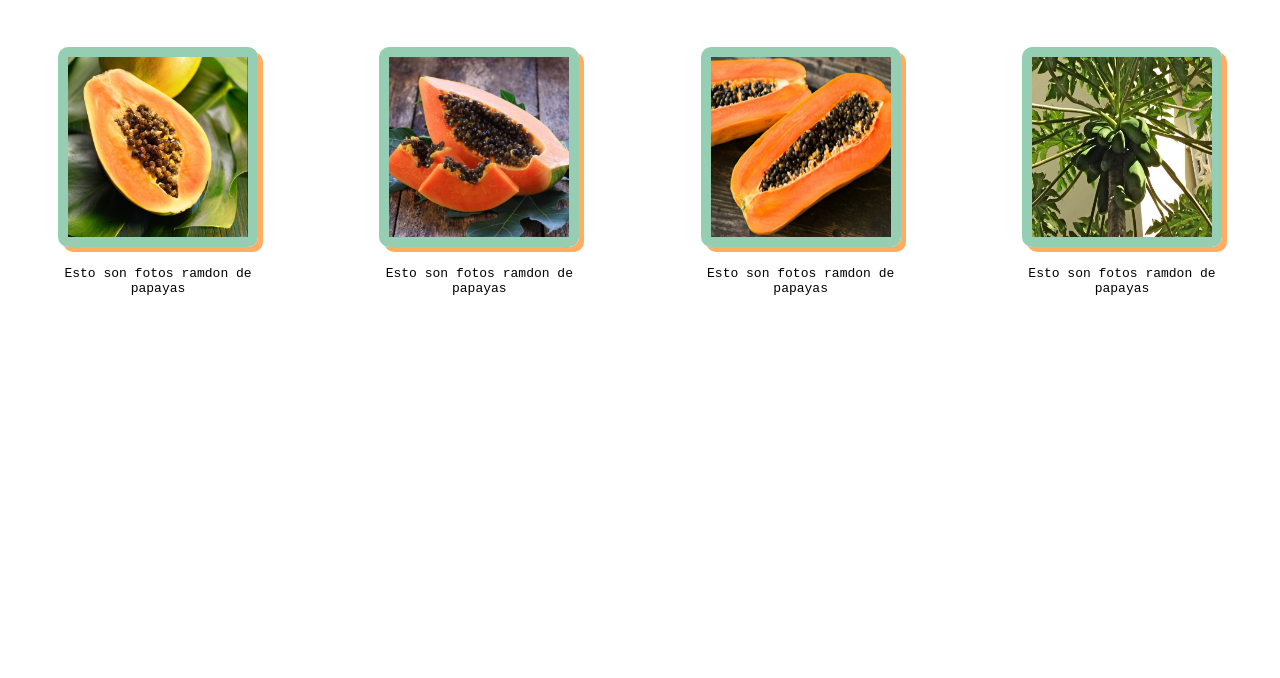
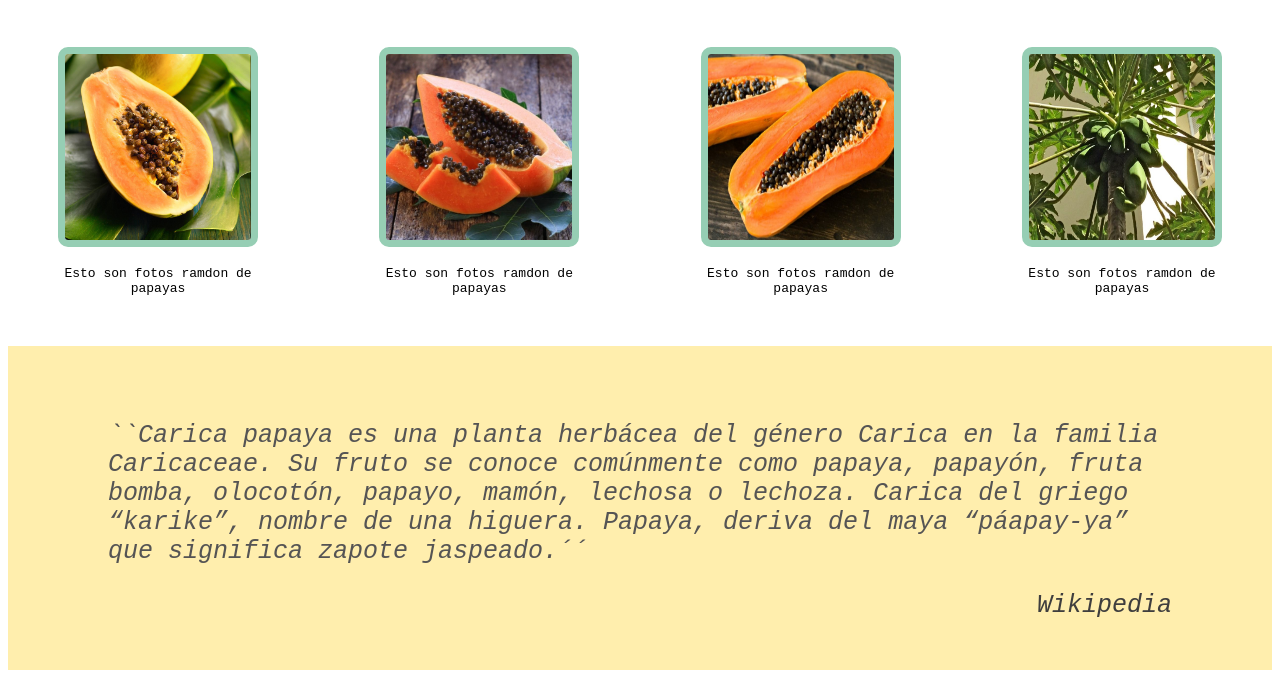
Before and after one commit to Gaelyazmara/Landing-Page-2, a plain HTML site: page index.html in a window 1280 px wide. Shown: the part 459-1137 px from the top of the page. Before the commit the page ends 813 px from the top, so only its background shows below. Drawn offline with Linux system fonts and the light colour scheme; a web font is replaced by a local one.

Commit message:
Empezado div class Action

```diff
--- a/Style.css
+++ b/Style.css
@@ -70,7 +70,6 @@
 
 .Container {
     display: flex;
-    flex-wrap: wrap;
     justify-content:space-between;
     padding: 50px;
     gap: 30px;
@@ -85,9 +84,9 @@
 .Papayas {
 width: 200px;
 height: 200px;
-border: #96CEB4 solid 10px;
+border: #96CEB4 solid 7px;
 border-radius: 10px;
-box-shadow: #FFAD60 5px 5px 0px;
+
 }
 
 .Pequeñotexto {
@@ -99,5 +98,15 @@ box-shadow: #FFAD60 5px 5px 0px;
 /* Quote css */
 
 .Quote {
-    background-color: #FFAD60
+
+    align-items: center;
+    background-color: #FFEEAD;
+    padding: 50px 100px;
+    font-size: 25px;
+    font-style: italic;
+    color: rgb(85, 84, 84);
 }
+.Fuente {
+text-align: right;
+color: rgb(63, 62, 62);
+}
--- a/index.html
+++ b/index.html
@@ -32,7 +32,6 @@
 
     <div class="Information">
         <div class="Informationheader">Compadre comprame una Papaya</div>
-
         <div class="Container">
             <div class="Info">
                 <img class="Papayas" src="Images/papaya1.jpg" alt="">
@@ -63,6 +62,8 @@
     </div>
 
     <div class="Quote">
+         <p>``Carica papaya es una planta herbácea del género Carica en la familia Caricaceae. Su fruto se conoce comúnmente como papaya, papayón, fruta bomba, olocotón, papayo, mamón, lechosa o lechoza. Carica del griego “karike”, nombre de una higuera. Papaya, deriva del maya “páapay-ya” que significa zapote jaspeado.´´ </p>
+        <div class="Fuente">Wikipedia</div>
 
     </div>
 
```
